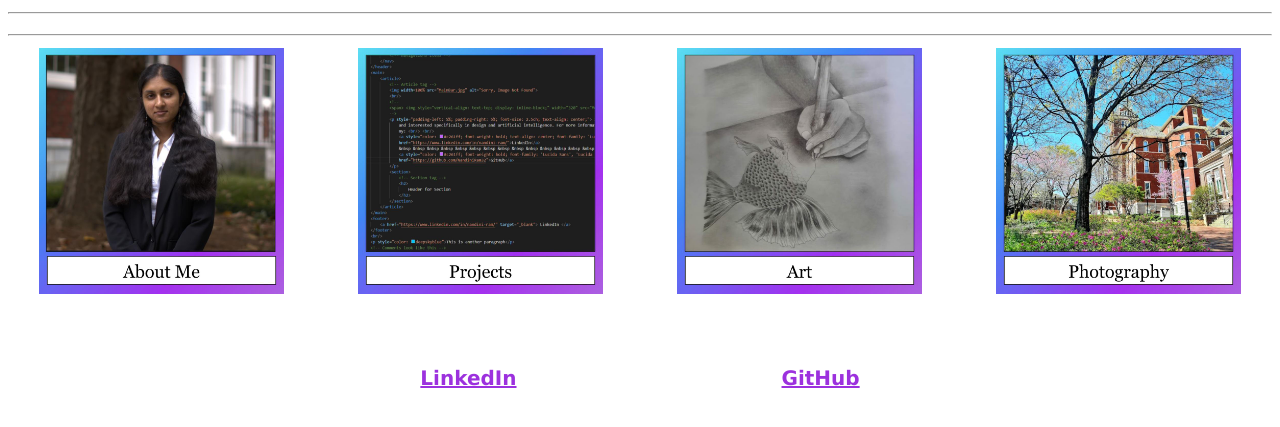
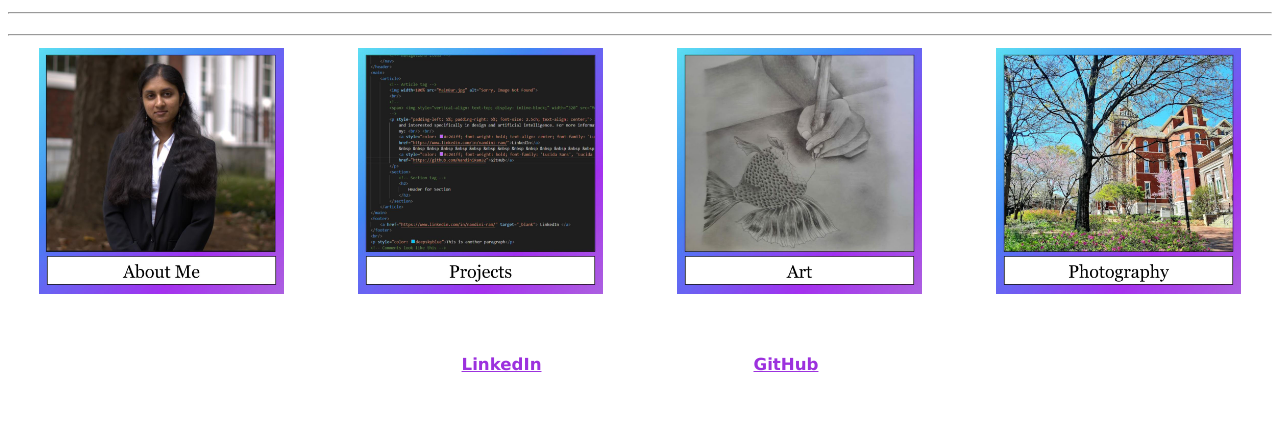
Before and after one commit to NandiniRam32/Nandini-Ramakrishnan-Website, a plain HTML site: page ProjectsPage.html in a window 1280 px wide. Shown: the part 207-634 px from the top of the page. Drawn offline with Linux system fonts and the light colour scheme.

Commit message:
Update ProjectsPage.html

```diff
--- a/ProjectsPage.html
+++ b/ProjectsPage.html
@@ -50,11 +50,11 @@
         </main>
         <footer>
             <!-- <a href="https://www.linkedin.com/in/nandini-ram/" target="_blank"> LinkedIn </a> -->
-            <p style="padding-left: 5%; padding-right: 5%; font-size: 2.5ch; text-align: center;"> <br/> <br/>
-                <a style="color: #9c31de; font-weight: bold; text-align: center; font-family: 'Lucida Sans', 'Lucida Sans Regular', 'Lucida Grande', 'Lucida Sans Unicode', Geneva, Verdana, sans-serif"
+            <p style="padding-left: 5%; padding-right: 5%; text-align: center;"> <br/> <br/>
+                <a style="color: #9c31de; font-size: 1.3vw; font-weight: bold; text-align: center; font-family: 'Lucida Sans', 'Lucida Sans Regular', 'Lucida Grande', 'Lucida Sans Unicode', Geneva, Verdana, sans-serif"
                 href="https://www.linkedin.com/in/nandini-ram/">LinkedIn</a>
                 &nbsp &nbsp &nbsp &nbsp &nbsp &nbsp &nbsp &nbsp &nbsp &nbsp &nbsp &nbsp &nbsp &nbsp &nbsp &nbsp &nbsp &nbsp &nbsp &nbsp &nbsp &nbsp &nbsp &nbsp &nbsp &nbsp
-                <a style="color: #9c31de; font-weight: bold; font-family: 'Lucida Sans', 'Lucida Sans Regular', 'Lucida Grande', 'Lucida Sans Unicode', Geneva, Verdana, sans-serif"
+                <a style="color: #9c31de; font-size: 1.3vw; font-weight: bold; font-family: 'Lucida Sans', 'Lucida Sans Regular', 'Lucida Grande', 'Lucida Sans Unicode', Geneva, Verdana, sans-serif"
                 href="https://github.com/NandiniRam32">GitHub</a>
             </p>
         </footer>
```
